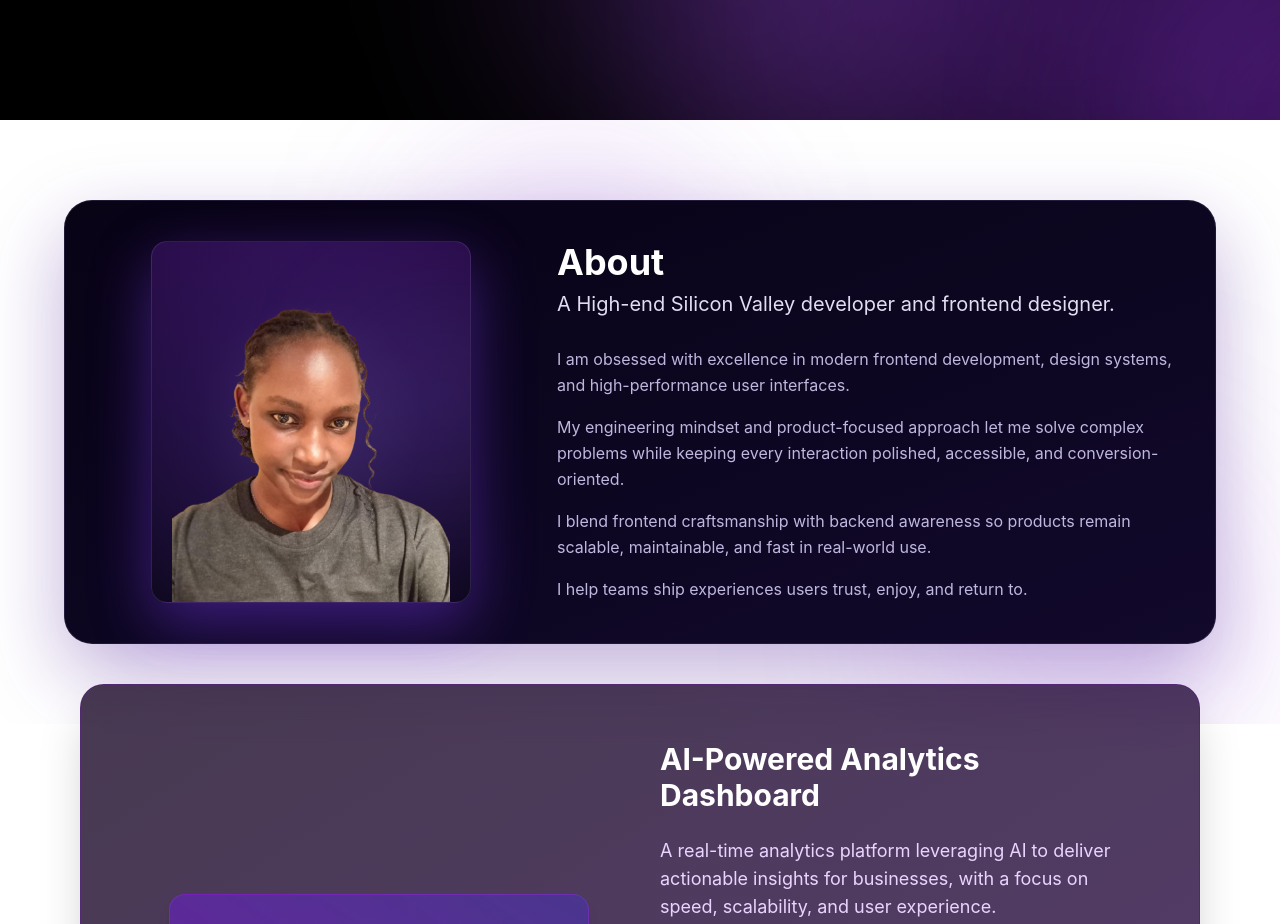
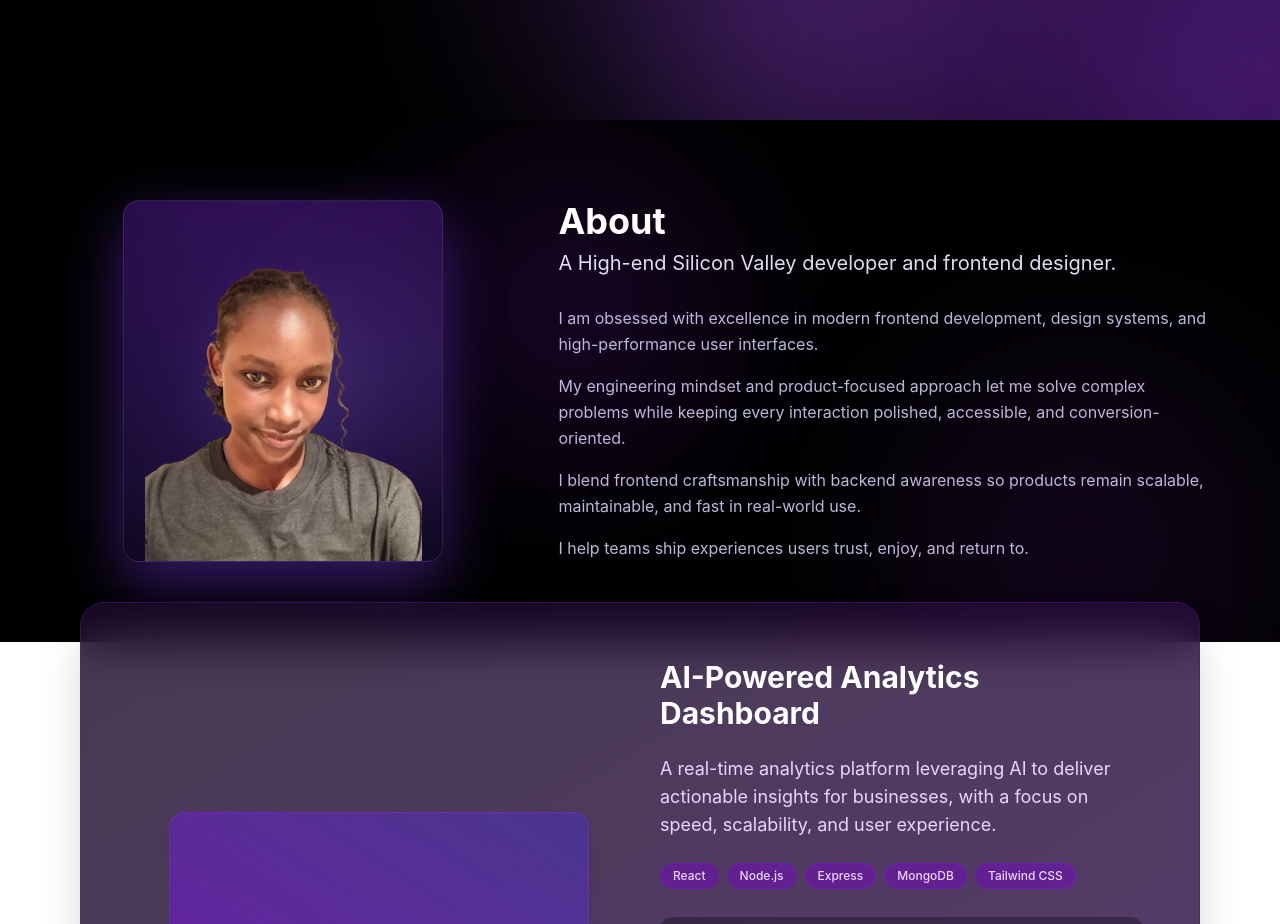
Before and after one commit to Winney360/Winfred-Nkatha-Portfolio, a React (Vite) app in the folder client/: page / in a window 1280 px wide. Shown: the part 680-1604 px from the top of the page. Built offline with nearby package versions, Linux system fonts and the light colour scheme.

Commit message:
refactor(About): update section background color and adjust layout for improved aesthetics

```diff
--- a/client/src/sections/About.jsx
+++ b/client/src/sections/About.jsx
@@ -4,7 +4,7 @@ import aboutImage from "../assets/about.png";
 
 const About = () => {
   return (
-    <section className="relative overflow-hidden px-4 py-20 md:px-8" id="about">
+    <section className="relative overflow-hidden bg-black px-4 py-20 md:px-8" id="about">
       <div className="pointer-events-none absolute inset-0">
         <div className="absolute left-1/3 top-10 h-72 w-72 rounded-full bg-[#7e22ce]/20 blur-[90px]" />
         <div className="absolute -bottom-16 right-10 h-80 w-80 rounded-full bg-[#9333ea]/15 blur-[110px]" />
@@ -15,9 +15,9 @@ const About = () => {
         whileInView={{ opacity: 1, y: 0 }}
         viewport={{ once: true, amount: 0.35 }}
         transition={{ duration: 0.75, ease: "easeOut" }}
-        className="relative mx-auto max-w-6xl rounded-[28px] border border-violet-200/10 bg-linear-to-br from-[#080315] via-[#0c0620] to-[#12092b] p-6 shadow-[0_30px_80px_rgba(76,29,149,0.35)] backdrop-blur-xl md:p-10"
+        className="relative z-10 mx-auto w-full max-w-6xl"
       >
-        <div className="grid items-center gap-10 md:grid-cols-[0.8fr_1.2fr]">
+        <div className="grid items-center gap-10 md:grid-cols-[0.8fr_1.2fr] md:gap-14">
           <div className="md:order-2">
             <h2 className="text-3xl font-bold text-white md:text-4xl">About</h2>
             <p className="mt-2 text-lg text-violet-100/95 md:text-xl">
```
